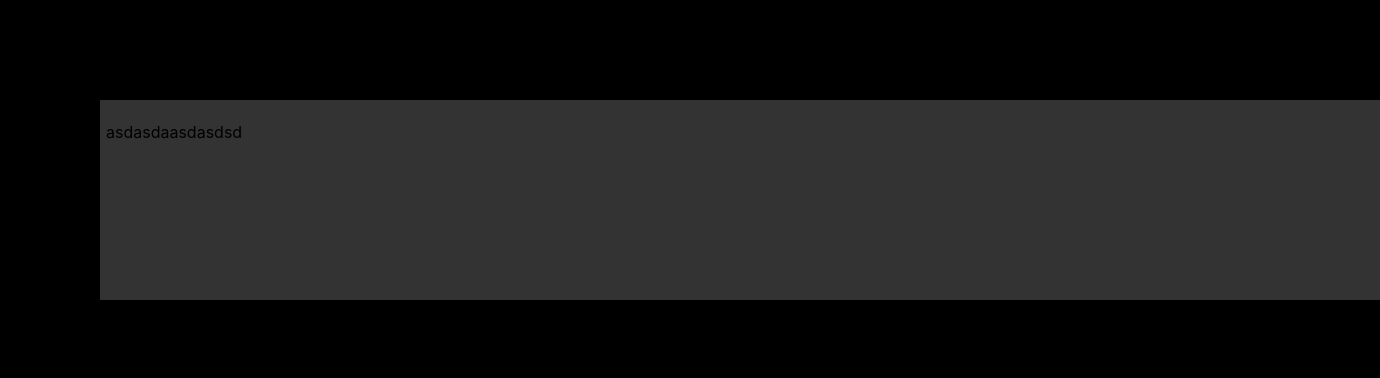
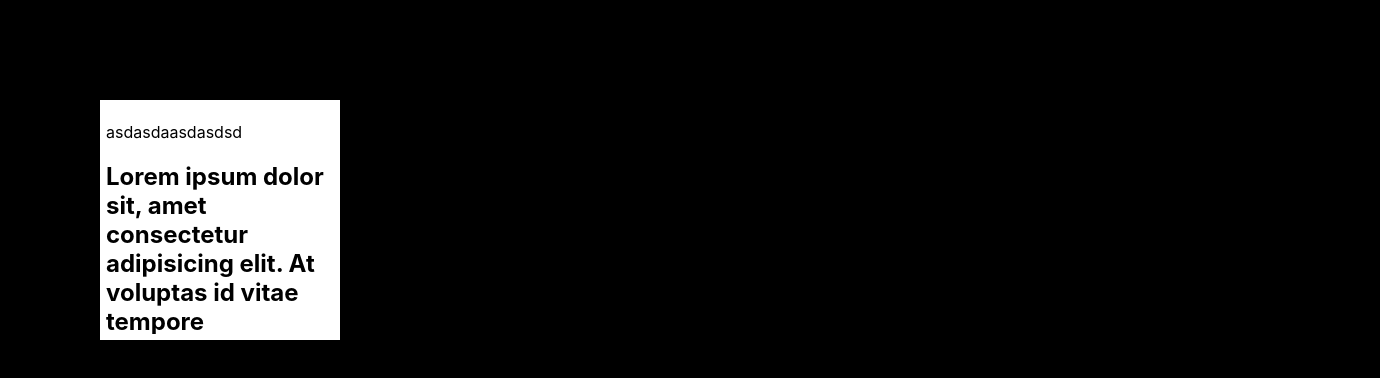
Before and after one commit to WilliamChou06/resizer-react, a React (Create React App) app: page / in a window 1280 px wide. Shown: the top 378 px of the page, 1380 px wide, since content can reach past the window. Built offline with nearby package versions, Linux system fonts and the light colour scheme.

Commit message:
Refactor code and add dummy data

```diff
--- a/src/components/App.tsx
+++ /dev/null
@@ -1,16 +0,0 @@
-import React from 'react';
-import Resizable from './Resizable';
-
-const App = () => {
-  return (
-    // Quick test no styled-components
-    <div style={{padding: 100, }}>
-      <Resizable background="#333">
-        <p>asdasdaasdasdsd</p>
-        {/* <div style={{ width: 400, background: 'blue', height: 200 }}></div> */}
-      </Resizable>
-    </div>
-  );
-}
-
-export default App;
--- /dev/null
+++ b/src/components/App/index.tsx
@@ -0,0 +1,17 @@
+import React from 'react';
+import Resizable from '../Resizable';
+
+const App = () => {
+  return (
+    // Quick test no styled-components
+    <div style={{padding: 100, }}>
+      <Resizable background="#fff" height={240} width={240} >
+        <p>asdasdaasdasdsd</p>
+        <h2>Lorem ipsum dolor sit, amet consectetur adipisicing elit. At voluptas id vitae tempore laudantium perspiciatis odio earum aliquam veniam velit consequuntur, a aut. Quod, mollitia! Enim sequi odit maiores tempora, est numquam eaque? Nobis sint reiciendis ad error ex asperiores praesentium voluptas placeat fuga officiis, enim culpa eius quae necessitatibus vel dignissimos, temporibus quod, quas in quo recusandae distinctio a.</h2>
+        {/* <div style={{ width: 400, background: 'blue', height: 200 }}></div> */}
+      </Resizable>
+    </div>
+  );
+}
+
+export default App;
--- a/src/components/Resizable.tsx
+++ b/src/components/Resizable/index.tsx
@@ -1,6 +1,6 @@
 import React, { Component } from 'react';
-import { StyledResizableDiv } from '../styles/Resizable';
-import ResizingHandles from './ResizingHandles';
+import { StyledResizableDiv } from './style';
+import ResizingHandles from '../ResizingHandles';
 
 interface Props {
   width?: number,
--- a/src/styles/Resizable.ts
+++ b/src/components/Resizable/style.ts
@@ -18,8 +18,3 @@ export const StyledResizableDiv = styled.div`
     background: ${props => props.background || 'white'} !important;
   }
 `;
-
-export const ResizableContent = styled.div`
-  word-wrap: break-word;
-  padding: 6px;
-`;
--- a/src/components/ResizingHandles.tsx
+++ b/src/components/ResizingHandles/index.tsx
@@ -7,9 +7,9 @@ import {
   BottomRightHandle,
   BottomHandle,
   BottomLeftHandle,
-  LeftHandle
-} from '../styles/Handles';
-import { ResizableContent } from '../styles/Resizable';
+  LeftHandle,
+  ResizableContent
+} from './style';
 
 const ResizingHandles = (props) => (
   <>
--- a/src/styles/Handles.ts
+++ b/src/components/ResizingHandles/style.ts
@@ -75,3 +75,9 @@ export const BottomRightHandle = styled.div`
   bottom: 0;
   cursor: nwse-resize;
 `;
+
+
+export const ResizableContent = styled.div`
+  word-wrap: break-word;
+  padding: 6px;
+`;
--- a/src/index.tsx
+++ b/src/index.tsx
@@ -1,6 +1,6 @@
 import React from 'react';
 import ReactDOM from 'react-dom';
-import { GlobalStyle } from './styles/GlobalStyle';
+import { GlobalStyle } from './GlobalStyle';
 import App from './components/App';
 import * as serviceWorker from './serviceWorker';
 
```
Also changed, not shown: src/GlobalStyle.ts (renamed from src/styles/GlobalStyle.ts), 1 other file (tests, documents, lock files or other folders).
